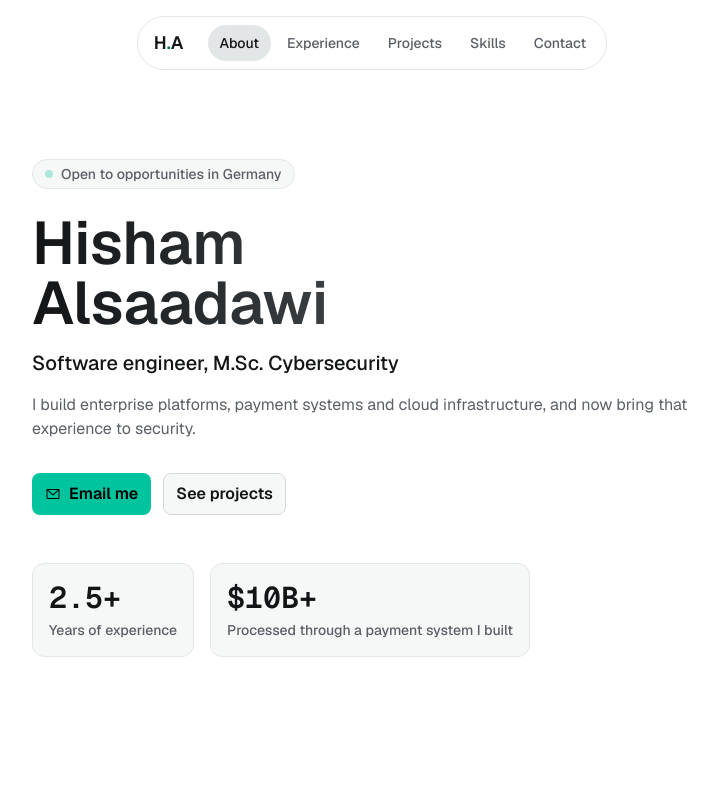
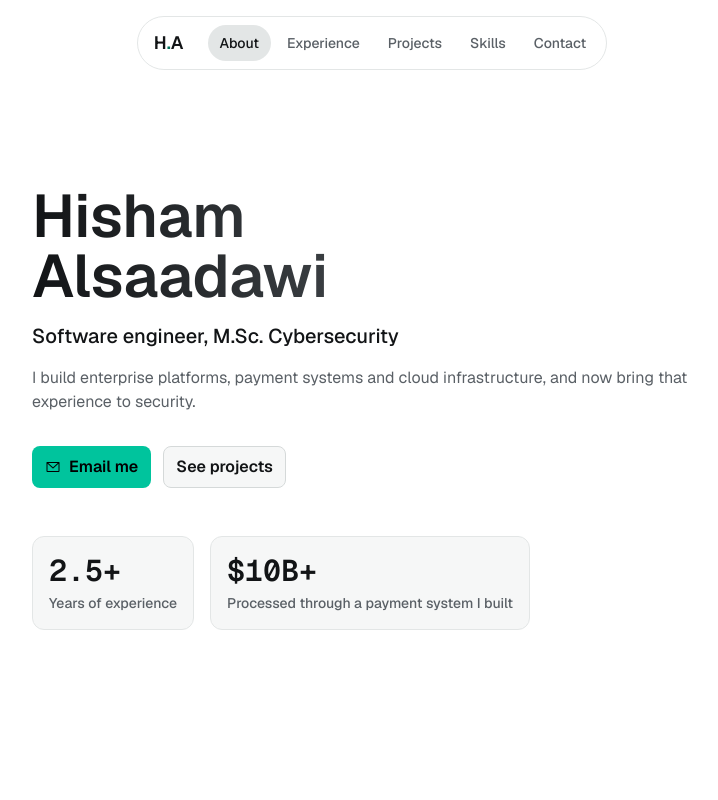
Before and after one commit to rexsez/portfolio, a plain HTML site: page index.html in a window 1280 px wide. Shown: the top 800 px of the page, without its empty margins (268-986 px from the left). Drawn offline with nearby package versions, Linux system fonts and the light colour scheme.

Commit message:
Remove duplicate availability chip, simplify location, align roles with the software engineer title
Co-Authored-By: Claude Opus 5.5 <noreply@anthropic.com>
Claude-Session: https://claude.ai/code/session_01S2yFDmF8DLE2JzagcaK7T5

```diff
--- a/index.html
+++ b/index.html
@@ -19,7 +19,7 @@
   <link rel="stylesheet" href="https://fonts.googleapis.com/css2?family=Geist:wght@400;500;600&family=Geist+Mono:wght@400;500;600&display=swap">
   <link rel="stylesheet" href="https://unpkg.com/@phosphor-icons/web@2.1.1/src/regular/style.css">
   <script>document.documentElement.classList.add('js');</script>
-  <link rel="stylesheet" href="style.css?v=9">
+  <link rel="stylesheet" href="style.css?v=10">
 </head>
 <body>
 
@@ -51,7 +51,6 @@
 
     <section class="hero" id="hero">
       <div class="container hero-content">
-        <p class="status-chip caption-1">Open to opportunities in Germany</p>
         <h1 class="hero-name heading-1">Hisham<br>Alsaadawi</h1>
         <p class="hero-title title-1">Software engineer, M.Sc. Cybersecurity</p>
         <p class="hero-desc body-3">I build enterprise platforms, payment systems and cloud infrastructure, and now bring that experience to security.</p>
@@ -87,7 +86,7 @@
           <dl class="facts reveal">
             <div class="fact">
               <dt class="caption-3">Location</dt>
-              <dd class="body-2">Germany, open to remote, hybrid or relocating</dd>
+              <dd class="body-2">Germany</dd>
             </div>
             <div class="fact">
               <dt class="caption-3">Studying</dt>
@@ -99,7 +98,7 @@
             </div>
             <div class="fact">
               <dt class="caption-3">Focus</dt>
-              <dd class="body-2">Cloud security, application security, system integration, DevOps</dd>
+              <dd class="body-2">Software engineering, cloud and application security, DevOps</dd>
             </div>
             <div class="fact">
               <dt class="caption-3">Availability</dt>
@@ -370,8 +369,8 @@
 
     <section class="section section-alt contact" id="contact">
       <div class="container">
-        <h2 class="section-title heading-2 reveal">Looking for a cloud or security engineer?</h2>
-        <p class="contact-desc body-3 reveal">I am interested in cloud, application security and software development roles. Based in Germany and open to roles across the country, remote or on-site.</p>
+        <h2 class="section-title heading-2 reveal">Looking for a software, cloud or security engineer?</h2>
+        <p class="contact-desc body-3 reveal">I am interested in software development, cloud and application security roles. Based in Germany and open to roles across the country, remote or on-site.</p>
         <div class="contact-cta reveal">
           <a href="#contact" data-mail class="btn btn-primary button-md"><i class="ph ph-envelope-simple" aria-hidden="true"></i>Email me</a>
         </div>
--- a/style.css
+++ b/style.css
@@ -386,32 +386,6 @@ p, li { text-wrap: pretty; }
 
 .hero-content > * {
   max-width: 680px;
-}
-
-.status-chip {
-  display: inline-flex;
-  align-items: center;
-  gap: var(--s-75);
-  padding: var(--s-50) var(--s-100);
-  margin-bottom: var(--s-300);
-  background: var(--surface);
-  border: 1px solid var(--surface-3);
-  border-radius: 9999px;
-  color: var(--text-muted);
-}
-
-.status-chip::before {
-  content: '';
-  width: var(--s-75);
-  height: var(--s-75);
-  border-radius: 50%;
-  background: var(--accent);
-  animation: pulse 2s var(--ease) infinite;
-}
-
-@keyframes pulse {
-  0%, 100% { opacity: 1; }
-  50% { opacity: 0.3; }
 }
 
 .hero-name {
@@ -1144,7 +1118,6 @@ p, li { text-wrap: pretty; }
     transform: none;
   }
 
-  .status-chip::before { animation: none; }
   .tagline-text .word { transition: none; }
 }
 
```
